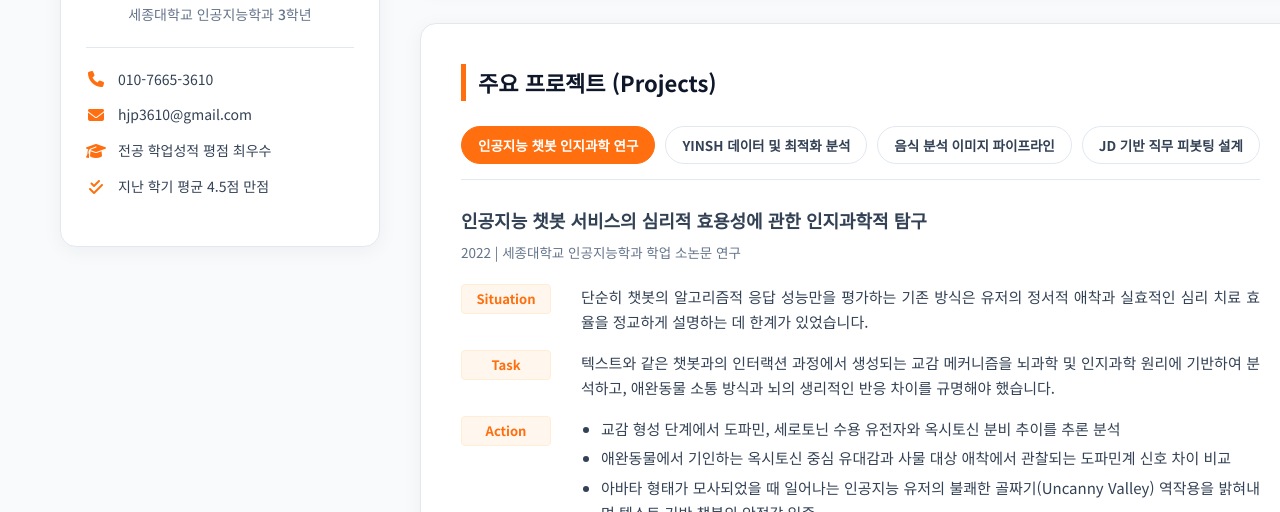
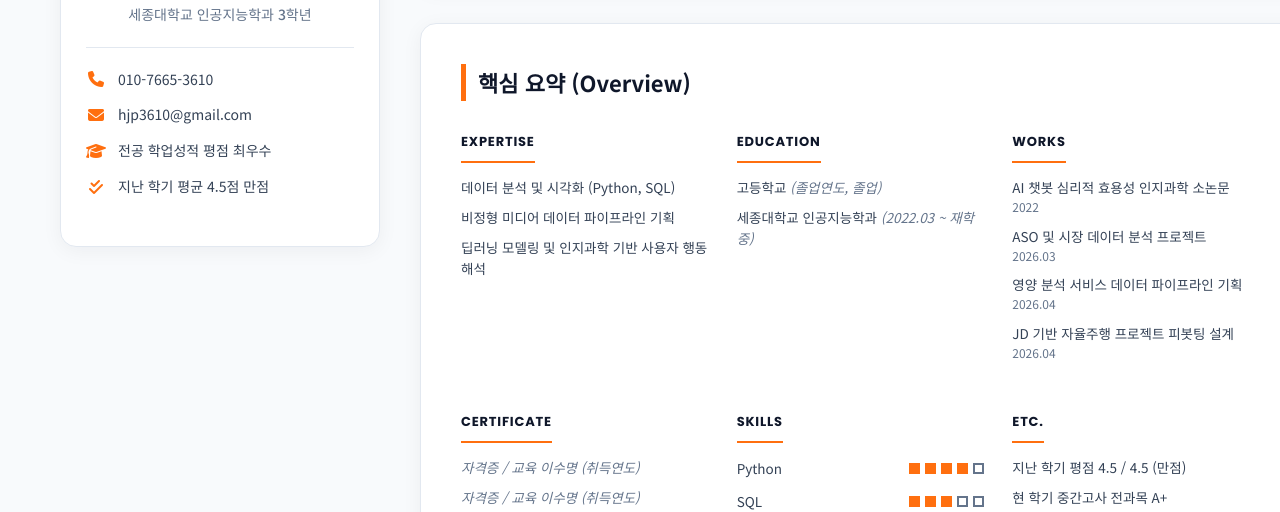
Before and after one commit to hong-inpyo/portfolio, a plain HTML site: page index.html in a window 1280 px wide. Shown: the part 440-952 px from the top of the page. Drawn offline with Linux system fonts and the light colour scheme.

Commit message:
Implement overview section in index.html
Add overview section with expertise, education, works, certificates, skills, and additional information.

```diff
--- a/index.html
+++ b/index.html
@@ -414,6 +414,83 @@
             r: 8;
         }
 
+
+        /* 핵심 요약 (Expertise / Education / Works / Certificate / Skills / Etc.) */
+        .overview-grid {
+            display: grid;
+            grid-template-columns: repeat(3, 1fr);
+            gap: 34px 28px;
+        }
+
+        .ov-block h4 {
+            font-family: 'Poppins', 'Noto Sans KR', sans-serif;
+            font-size: 13px;
+            font-weight: 700;
+            letter-spacing: 0.8px;
+            text-transform: uppercase;
+            color: var(--text-heading);
+            margin-bottom: 14px;
+            padding-bottom: 8px;
+            border-bottom: 2px solid var(--primary);
+            display: inline-block;
+        }
+
+        .ov-block ul {
+            list-style: none;
+        }
+
+        .ov-block li {
+            font-size: 13.5px;
+            line-height: 1.55;
+            color: var(--text-main);
+            margin-bottom: 9px;
+            word-break: keep-all;
+        }
+
+        .ov-block li .ov-date {
+            display: block;
+            font-size: 12px;
+            color: var(--text-muted);
+        }
+
+        .ov-block li .ov-hint {
+            color: var(--text-muted);
+            font-style: italic;
+        }
+
+        .ov-skill-row {
+            display: grid;
+            grid-template-columns: 1fr auto;
+            align-items: center;
+            gap: 12px;
+            margin-bottom: 10px;
+            font-size: 13.5px;
+        }
+
+        .ov-squares {
+            display: flex;
+            gap: 5px;
+        }
+
+        .ov-squares i {
+            width: 11px;
+            height: 11px;
+            background-color: var(--primary);
+            border: 2px solid var(--primary);
+            display: block;
+        }
+
+        .ov-squares i.off {
+            background-color: transparent;
+            border-color: var(--text-muted);
+        }
+
+        @media (max-width: 700px) {
+            .overview-grid {
+                grid-template-columns: 1fr;
+            }
+        }
+
         /* 애니메이션 */
         @keyframes fadeIn {
             from { opacity: 0; transform: translateY(10px); }
@@ -491,6 +568,65 @@
                     수집한 비정형 미디어를 엔지니어 관점에서 처리할 수 있는 <strong>딥러닝 아키텍처적 체력</strong>을 겸비한 분석가입니다.<br><br>
                     수치적인 트래킹 분석에 그치지 않고, 복잡한 사용자 행동 양식 뒤에 숨어 있는 <strong>정성적인 커뮤니티 지향 가치</strong>를 정확하게 해석해 냅니다.
                     현재 데이터베이스, 딥러닝, 운영체제 등 심화 학부 과정을 수강하며 기초 역량을 완벽하게 단련하고 있습니다.
+                </div>
+            </section>
+
+            <!-- 섹션 1.5: 핵심 요약 (소개와 프로젝트 사이) -->
+            <section id="overview" class="content-card">
+                <div class="section-title">핵심 요약 (Overview)</div>
+                <div class="overview-grid">
+
+                    <div class="ov-block">
+                        <h4>Expertise</h4>
+                        <ul>
+                            <li>데이터 분석 및 시각화 (Python, SQL)</li>
+                            <li>비정형 미디어 데이터 파이프라인 기획</li>
+                            <li>딥러닝 모델링 및 인지과학 기반 사용자 행동 해석</li>
+                        </ul>
+                    </div>
+
+                    <div class="ov-block">
+                        <h4>Education</h4>
+                        <ul>
+                            <li>고등학교 <span class="ov-hint">(졸업연도, 졸업)</span></li>
+                            <li>세종대학교 인공지능학과 <span class="ov-hint">(2022.03 ~ 재학 중)</span></li>
+                        </ul>
+                    </div>
+
+                    <div class="ov-block">
+                        <h4>Works</h4>
+                        <ul>
+                            <li>AI 챗봇 심리적 효용성 인지과학 소논문<span class="ov-date">2022</span></li>
+                            <li>ASO 및 시장 데이터 분석 프로젝트<span class="ov-date">2026.03</span></li>
+                            <li>영양 분석 서비스 데이터 파이프라인 기획<span class="ov-date">2026.04</span></li>
+                            <li>JD 기반 자율주행 프로젝트 피봇팅 설계<span class="ov-date">2026.04</span></li>
+                        </ul>
+                    </div>
+
+                    <div class="ov-block">
+                        <h4>Certificate</h4>
+                        <ul>
+                            <li><span class="ov-hint">자격증 / 교육 이수명 (취득연도)</span></li>
+                            <li><span class="ov-hint">자격증 / 교육 이수명 (취득연도)</span></li>
+                        </ul>
+                    </div>
+
+                    <div class="ov-block">
+                        <h4>Skills</h4>
+                        <div class="ov-skill-row"><span>Python</span><span class="ov-squares"><i></i><i></i><i></i><i></i><i class="off"></i></span></div>
+                        <div class="ov-skill-row"><span>SQL</span><span class="ov-squares"><i></i><i></i><i></i><i class="off"></i><i class="off"></i></span></div>
+                        <div class="ov-skill-row"><span>PyTorch, TensorFlow</span><span class="ov-squares"><i></i><i></i><i></i><i class="off"></i><i class="off"></i></span></div>
+                        <div class="ov-skill-row"><span>C / C++</span><span class="ov-squares"><i></i><i></i><i></i><i class="off"></i><i class="off"></i></span></div>
+                    </div>
+
+                    <div class="ov-block">
+                        <h4>Etc.</h4>
+                        <ul>
+                            <li>지난 학기 평점 4.5 / 4.5 (만점)</li>
+                            <li>현 학기 중간고사 전과목 A+</li>
+                        </ul>
+                    </div>
+
                 </div>
             </section>
 
```
